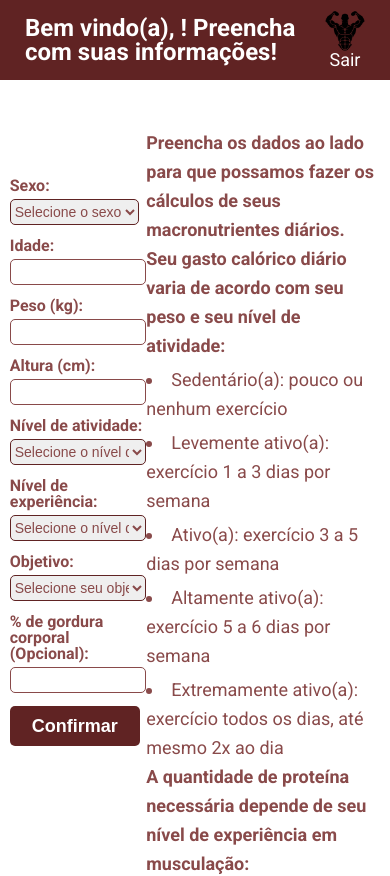
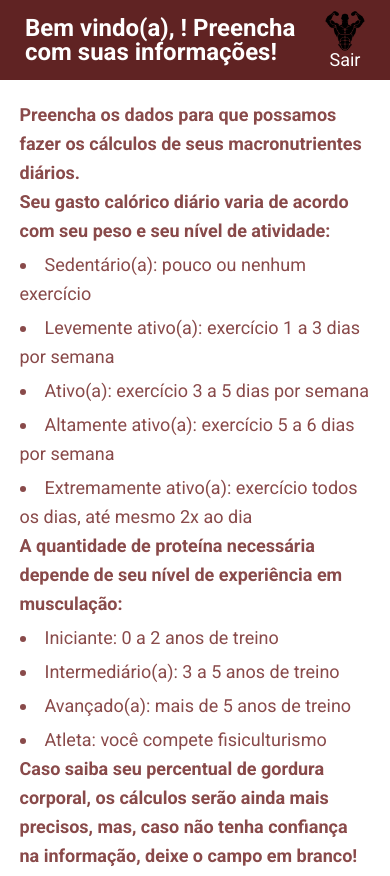
Before and after one commit to andrezopo/fitnessEvo-front, a React (Create React App) app: page /user in a window 390 px wide. Shown: the top 876 px of the page. Built offline with nearby package versions, Linux system fonts and the light colour scheme.

Commit message:
:lipstick: feat: add responsivity to UserAdditionalInfos page and cursor pointer on button hovers

```diff
--- a/src/components/Header.js
+++ b/src/components/Header.js
@@ -42,11 +42,19 @@ const StyledDiv = styled.div`
     width: 40px;
     height: 40px;
     margin: 0;
+
+    :hover {
+      cursor: pointer;
+    }
   }
 
   p {
     font-size: 18px;
     font-weight: 400;
+
+    :hover {
+      cursor: pointer;
+    }
   }
 
   div {
--- a/src/pages/UserAdditionalInfos.js
+++ b/src/pages/UserAdditionalInfos.js
@@ -199,8 +199,8 @@ export default function UserAddtionalInfos() {
           </AdditionalInfoDiv>
           <InfoDiv>
             <h3>
-              Preencha os dados ao lado para que possamos fazer os cálculos de
-              seus macronutrientes diários. <br />
+              Preencha os dados para que possamos fazer os cálculos de seus
+              macronutrientes diários. <br />
               Seu gasto calórico diário varia de acordo com seu peso e seu nível
               de atividade:
               <br />
@@ -241,6 +241,10 @@ const AdditionalInfoDiv = styled.div`
   align-items: flex-start;
   width: 35%;
   height: 90%;
+
+  @media (max-width: 800px) {
+    width: 90%;
+  }
 `;
 
 const InfoDiv = styled.div`
@@ -253,7 +257,7 @@ const InfoDiv = styled.div`
   margin-top: 20px;
 
   h3 {
-    justify-self: flex-start;
+    justify-self: center;
     font-size: 18px;
     line-height: 29px;
     font-weight: 600;
@@ -267,6 +271,17 @@ const InfoDiv = styled.div`
     font-weight: 400;
     li {
       margin-top: 5px;
+    }
+  }
+
+  @media (max-width: 800px) {
+    width: 90%;
+    height: 100%;
+    /* margin-top: ; */
+    margin-bottom: 10px;
+
+    h3 {
+      justify-self: flex-end;
     }
   }
 `;
@@ -286,6 +301,13 @@ const AdditionalInfoContainer = styled.div`
   form {
     display: flex;
     align-items: flex-start;
+    justify-content: flex-start;
+    width: 100%;
+    height: 80vh;
+
+    div {
+      width: 80%;
+    }
   }
 
   input {
@@ -307,4 +329,17 @@ const AdditionalInfoContainer = styled.div`
     font-size: 14px;
     color: #894a4a;
   }
+
+  @media (max-width: 800px) {
+    flex-direction: column-reverse;
+    height: 100%;
+
+    form {
+      height: 100%;
+
+      div {
+        width: 100%;
+      }
+    }
+  }
 `;
--- a/src/styledComponents/StyledButton.js
+++ b/src/styledComponents/StyledButton.js
@@ -14,6 +14,10 @@ const StyledButton = styled.button`
   display: flex;
   justify-content: center;
   align-items: center;
+
+  :hover {
+    cursor: pointer;
+  }
 `;
 
 export default StyledButton;
```
